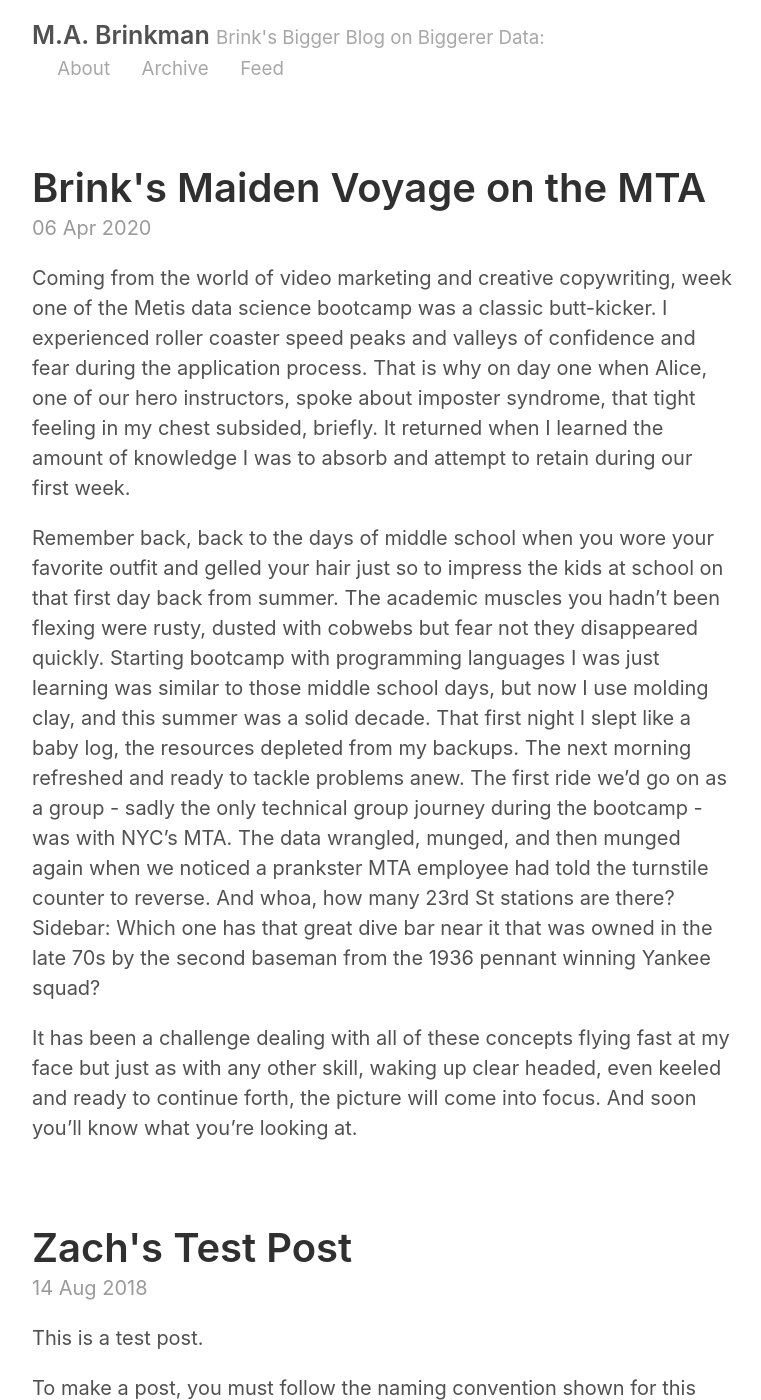
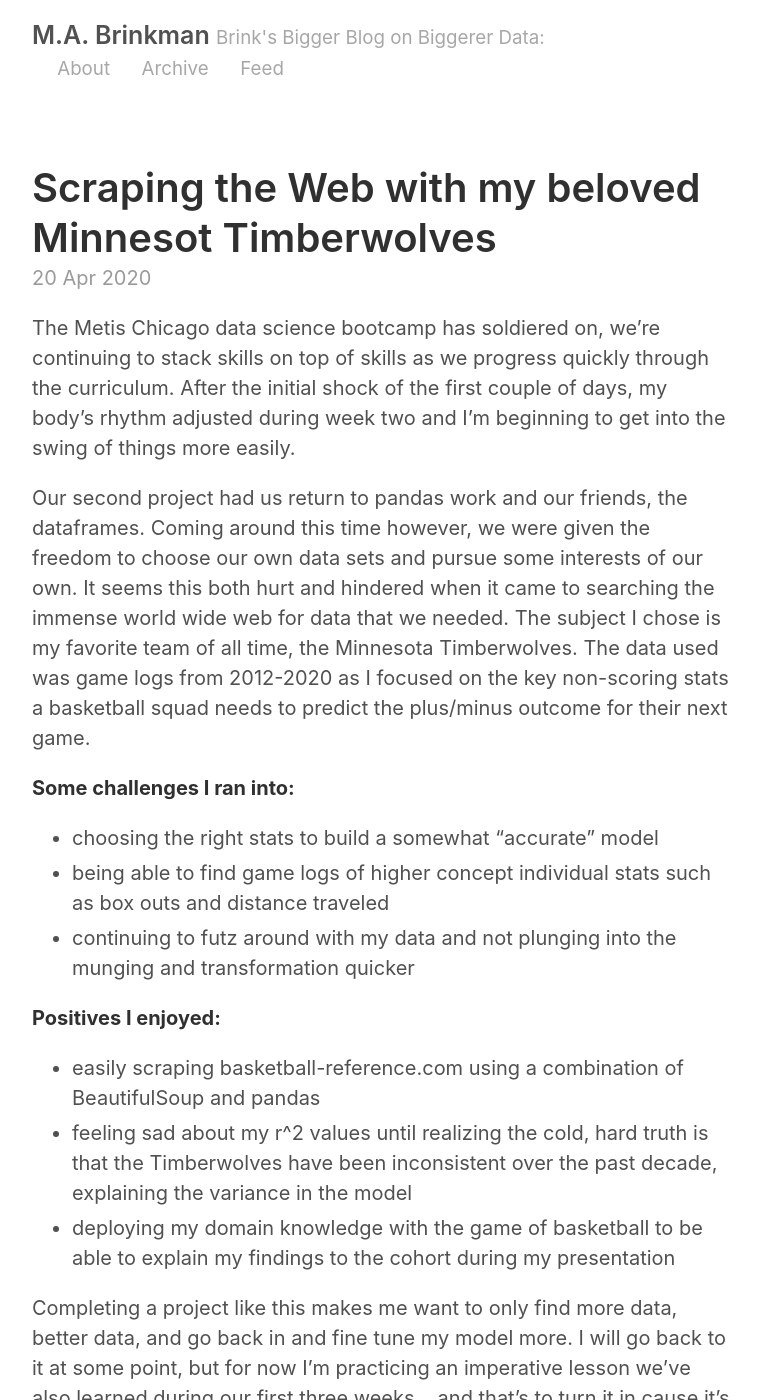
Before and after one commit to mitch3186/mitch3186.github.io, a Jekyll site: the page built from index.html, in a window 1280 px wide and 1400 px high. Shown: the whole window, without its empty margins (258-1019 px from the left). Built offline with Jekyll 4.4.1, drawn with Linux system fonts in a browser that asks for light colours; the list of posts is cut into pages by our own code; some of the changed text lies outside the part shown.

Commit message:
publishing first and second post

````diff
--- a/_posts/2018-08-14-Testing-Local-Images.md
+++ /dev/null
@@ -1,34 +0,0 @@
----
-layout: post
-title: Zach's Test Post
----
-
-This is a test post.
-
-To make a post, you must follow the naming convention shown for this file,
-with the data as the first part of the file name, seperated by dashes. Then
-the name of the post as you want it to be stored, with spaces as dashes.
-Finally, you must also keep the
-
-```
----
-layout: post
-title: Zach's Test Post
----
-```
-
-Part in the post to tell the page how to title your post and how to render it.
-
-Below are some examples of loading images, making links, and doing other
-markdown-y things.
-
-
-[This is a link](http://thisismetis.com)
-
-![Image test]({{ site.url }}/images/AlanLeeShireGandalf.JPG)
-
-### Other things
-* Like
-* lists
-* and
-* stuff
--- /dev/null
+++ b/_posts/2020-04-20-second_proj.md
@@ -0,0 +1,25 @@
+---
+layout: post
+title: Scraping the Web with my beloved Minnesot Timberwolves
+---
+
+The Metis Chicago data science bootcamp has soldiered on, we're continuing to stack skills on top of skills as we progress quickly through the curriculum.  After the initial shock of the first couple of days, my body's rhythm adjusted during week two and I'm beginning to get into the swing of things more easily.
+
+Our second project had us return to pandas work and our friends, the dataframes. Coming around this time however, we were given the freedom to choose our own data sets and pursue some interests of our own.  It seems this both hurt and hindered when it came to searching the immense world wide web for data that we needed. The subject I chose is my favorite team of all time, the Minnesota Timberwolves. The data used was game logs from 2012-2020 as I focused on the key non-scoring stats a basketball squad needs to predict the plus/minus outcome for their next game.
+
+**Some challenges I ran into:**
+* choosing the right stats to build a somewhat "accurate" model
+* being able to find game logs of higher concept individual stats such as box outs and distance traveled
+* continuing to futz around with my data and not plunging into the munging and transformation quicker
+
+**Positives I enjoyed:**
+* easily scraping basketball-reference.com using a combination of BeautifulSoup and pandas
+* feeling sad about my r^2 values until realizing the cold, hard truth is that the Timberwolves have been inconsistent over the past decade, explaining the variance in the model
+* deploying my domain knowledge with the game of basketball to be able to explain my findings to the cohort during my presentation
+
+
+Completing a project like this makes me want to only find more data, better data, and go back in and fine tune my model more. I will go back to it at some point, but for now I'm practicing an imperative lesson we've also learned during our first three weeks....and that's to turn it in cause it's due, not because it's "done". Onwards and upwards, to bigger and biggerer data.
+
+- Brink
+
+team can rack up that I realized as I worked through scraping b that I had it easy.
````
Also changed, not shown: _posts/2016-01-01-whats-jekyll.md (deleted, +0 -10 lines), _posts/2016-01-02-example-content.md (deleted, +0 -169 lines), _posts/2016-01-03-introduction.md (deleted, +0 -41 lines), _posts/2020-04-06-FirstThoughts.md (+3 -1 lines).
